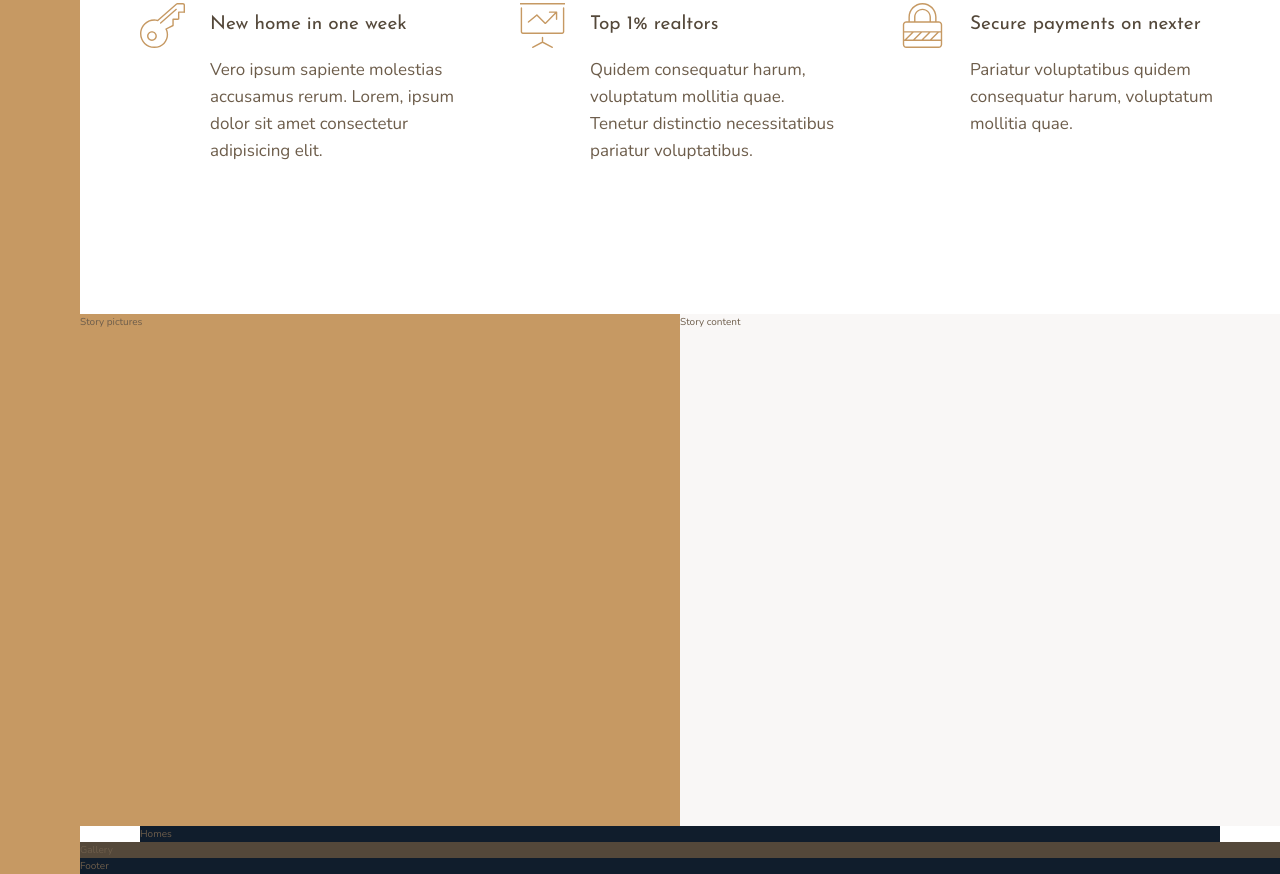
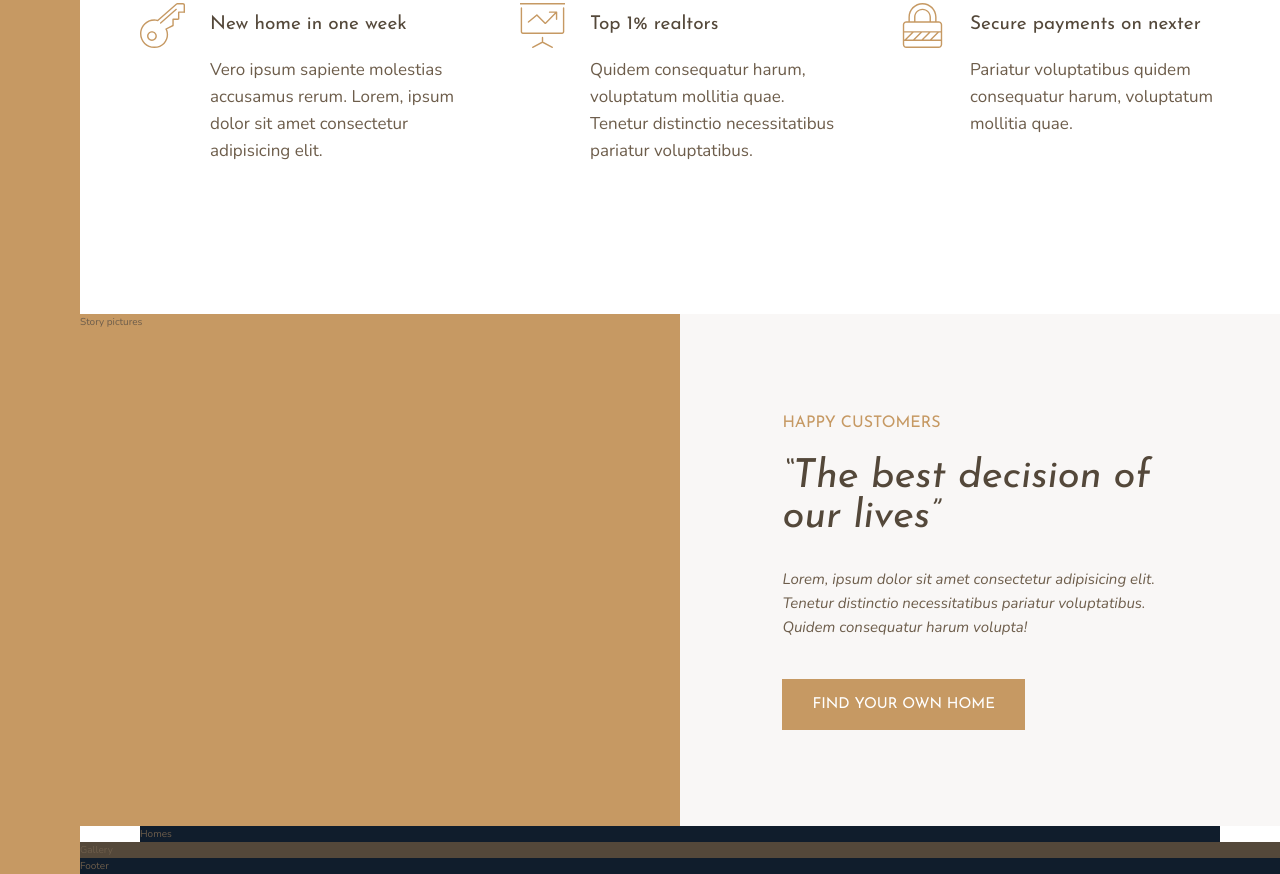
Before and after one commit to Alvarny/CSS-Nexter, a website: page index.html in a window 1280 px wide. Shown: the part 994-1868 px from the top of the page. Drawn offline with nearby package versions, Linux system fonts and the light colour scheme.

Commit message:
Built story content

```diff
--- a/index.html
+++ b/index.html
@@ -114,7 +114,16 @@
 
         <!-- Story content -->
         <div class="story__content">
-            Story content
+
+            <!-- Heading -->
+            <h3 class="heading-3 mb-small">Happy Customers</h3>
+            <h2 class="heading-2 heading-2--dark mb-medium">&ldquo;The best decision of our lives&rdquo;</h2>
+            <!-- Text -->
+            <p class="story__text">
+                Lorem, ipsum dolor sit amet consectetur adipisicing elit. Tenetur distinctio necessitatibus pariatur voluptatibus. Quidem consequatur harum volupta!
+            </p>
+            <!-- Button -->
+            <button class="btn">Find your own home</button>
         </div>
 
         <!-- Homes -->
--- a/package.json
+++ b/package.json
@@ -7,7 +7,6 @@
     "compile:sass": "node-sass sass/main.scss css/style.css",
     "watch:sass": "nodemon -e scss -x \"npm run compile:sass\"",
     "devserver": "live-server --browser=firefox",
-
     "start": "npm-run-all --parallel devserver watch:sass",
     "prefix:css": "postcss --use autoprefixer -b \"last 10 versions\" css/style.comp.css -o css/style.prefix.css",
     "compress:css": "node-sass css/style.prefix.css css/style.css --output-style compressed",
--- a/sass/_story.scss
+++ b/sass/_story.scss
@@ -1,4 +1,6 @@
 .story {
+
+
 
     &__pictures {
         background-color: $color-primary;
@@ -10,5 +12,26 @@
         background-color: $color-grey-light-1;
 
         grid-column: col-start 5 / full-end;
+
+        padding: 6rem 8vw;
+
+        /*
+        // Align items using flex
+        display: flex;
+        flex-direction: column;
+        justify-content: center; // Put it all in the middle
+        align-items: flex-start; // Have items start at the start (stop button from being huge)
+        */
+
+        // Align items using css grid
+        display: grid;
+        align-content: center;
+        justify-items: start;
+    }
+
+    &__text {
+        font-size: 1.5rem;
+        font-style: italic;
+        margin-bottom: 4rem;
     }
 }
--- a/sass/_typography.scss
+++ b/sass/_typography.scss
@@ -10,12 +10,19 @@
 
 .heading-2 {
     @extend %heading;
+    font-size: 4rem;
+    font-style: italic;
+    line-height: 1;
 
+    &--light { color: $color-grey-light-1; }
+    &--dark { color: $color-grey-dark-1; }
 }
 
 .heading-3 {
     @extend %heading;
-
+    font-size: 1.6rem;
+    color: $color-primary;
+    text-transform: uppercase;
 }
 
 .heading-4 {
@@ -25,3 +32,20 @@
     &--light { color: $color-grey-light-1; }
     &--dark { color: $color-grey-dark-1; }
 }
+
+.btn {
+    background-color: $color-primary;
+    color: #fff;
+    border: none;
+    border-radius: 0;
+    font-family: $font-display;
+    font-size: 1.5rem;
+    text-transform: uppercase;
+    padding: 1.8rem 3rem;
+    cursor: pointer;
+    transition: all .2s;
+
+    &:hover {
+        background-color: $color-primary-dark;
+    }
+}
--- /dev/null
+++ b/sass/_utility.scss
@@ -0,0 +1,4 @@
+.mb-small { margin-bottom: 2rem; }
+.mb-medium { margin-bottom: 3rem; }
+.mb-large { margin-bottom: 4rem; }
+.mb-huge { margin-bottom: 8rem; }
--- a/sass/main.scss
+++ b/sass/main.scss
@@ -9,3 +9,4 @@
 @import "homes";
 @import "gallery";
 @import "footer";
+@import "utility";
```
Also changed, not shown: css/style.css.
